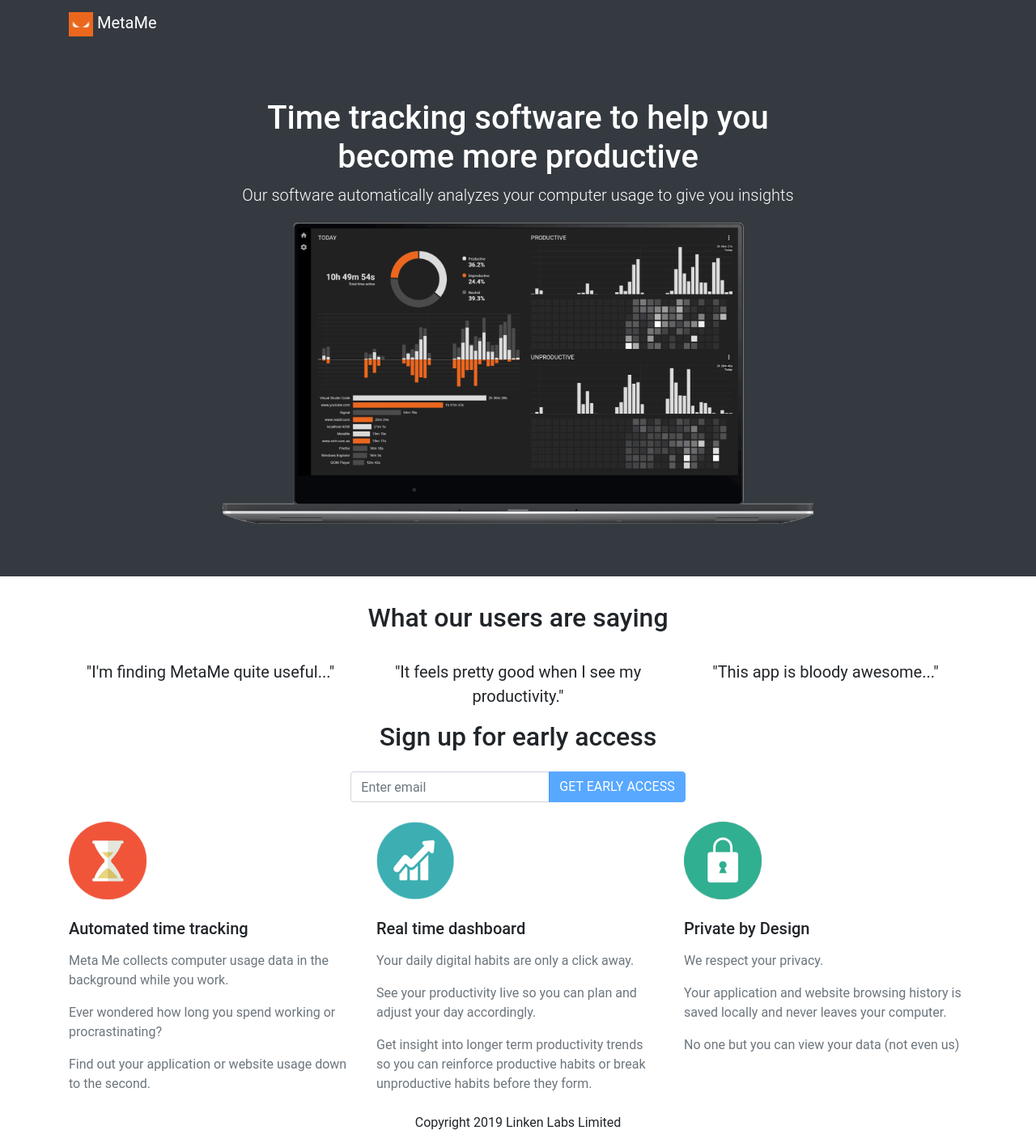
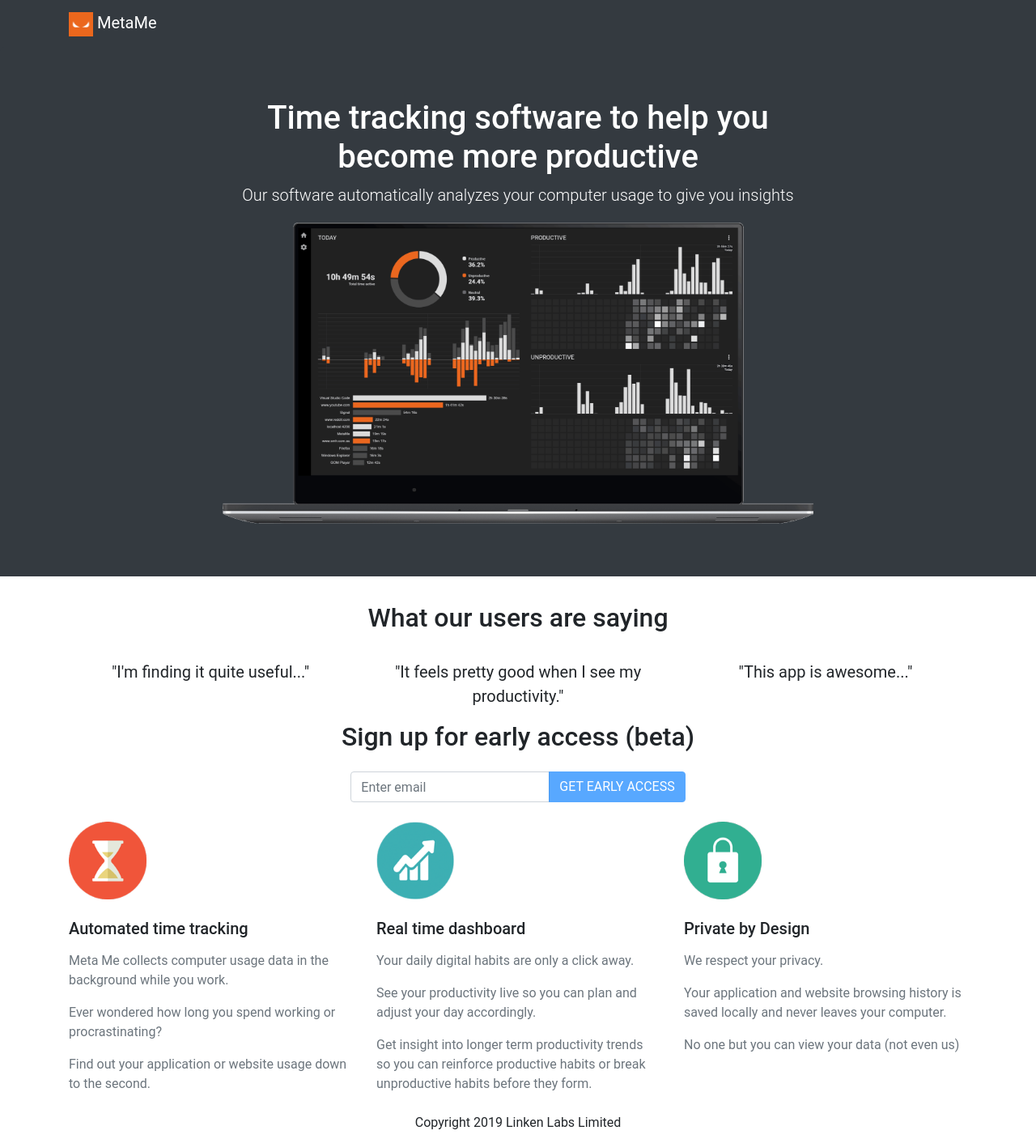
Before and after one commit to meta-me/metame-website, a Jekyll site: the page built from index.html, in a window 1280 px wide. Shown: the whole page at 81% size. Built offline with Jekyll 4.4.1, drawn with Linux system fonts in a browser that asks for light colours.

Commit message:
Added word beta as per betabound requirements

```diff
--- a/index.html
+++ b/index.html
@@ -49,7 +49,7 @@
       <div class="col-xs-12 col-md-6 col-lg-4 text-center mt-4">
         <blockquote class="blockquote">
           <p class="mb-0">
-            "I'm finding MetaMe quite useful..."
+            "I'm finding it quite useful..."
           </p>
         </blockquote>
       </div>
@@ -63,7 +63,7 @@
       <div class="col-xs-12 col-md-6 col-lg-4 text-center mt-4">
         <blockquote class="blockquote">
           <p class="mb-0">
-            "This app is bloody awesome..."
+            "This app is awesome..."
           </p>
         </blockquote>
       </div>
@@ -74,7 +74,7 @@
   <div class="container">
     <div class="row justify-content-center">
       <div class="col-12 text-center">
-        <h2>Sign up for early access</h2>
+        <h2>Sign up for early access (beta)</h2>
         <form id="registerForm" class="form-inline justify-content-center mt-4">
           <div class="input-group">
             <input
```
